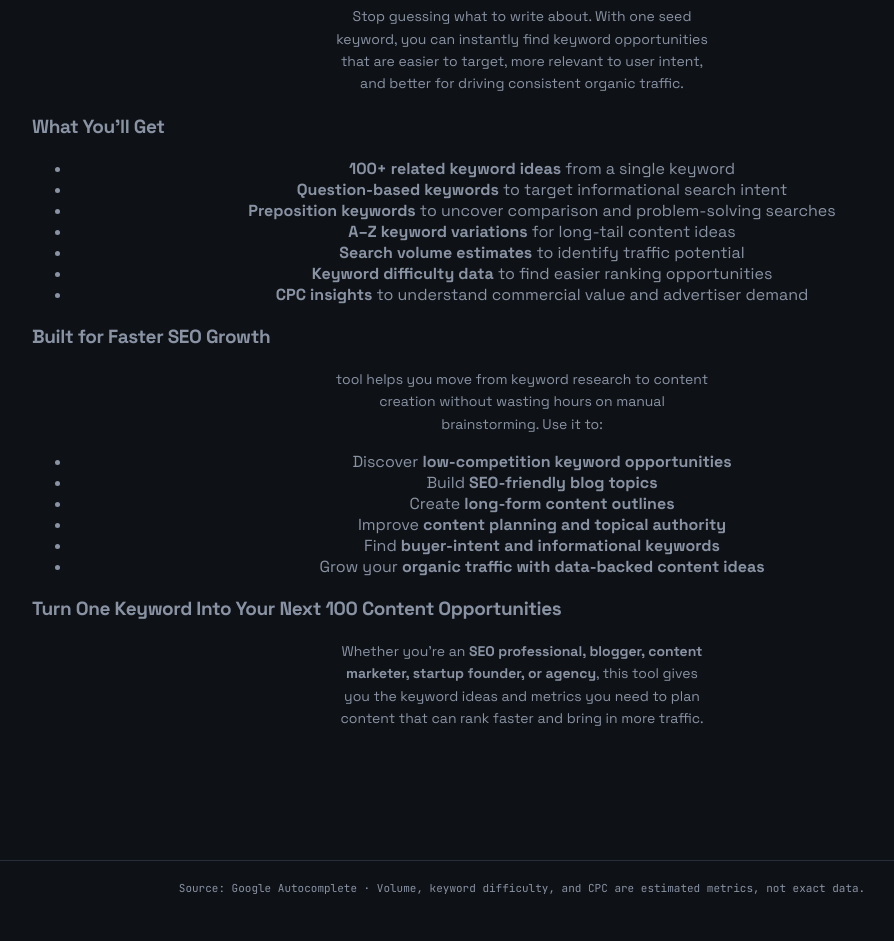
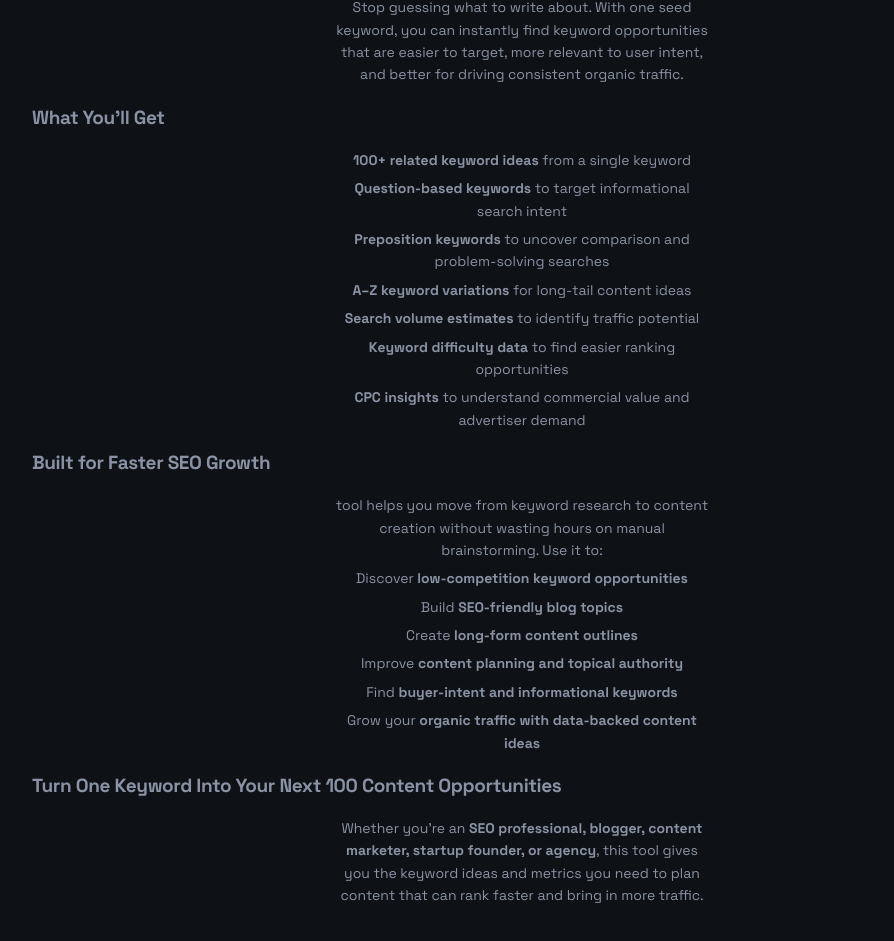
Before and after one commit to smsantosh36/Keyword, a Next.js app: page / in a window 1280 px wide. Shown: the part 705-1646 px from the top of the page, without its empty margins (118-1012 px from the left). Before the commit the page ends 1620 px from the top, so only its background shows below. Built offline with nearby package versions, Linux system fonts and the light colour scheme.

Commit message:
seo issue

```diff
--- a/app/globals.css
+++ b/app/globals.css
@@ -88,7 +88,8 @@ body{
 
 /* ---------- Main content ---------- */
 main{ max-width: 1100px; margin: 0 auto; padding: 26px 40px 60px; }
-
+.contentboxseo h2{font-size: 16px; text-align: center; width: 100%;}
+.contentboxseo p{font-size: 14px; text-align: center; width: 100%;}
 .status-bar{
   display:flex; align-items:center; justify-content:space-between;
   margin-bottom: 16px; flex-wrap:wrap; gap:10px;
--- a/app/page.jsx
+++ b/app/page.jsx
@@ -156,32 +156,32 @@ export default function Home() {
         {!loading && !errored && results.length === 0 && (
           <div className="empty-state">
             <div className="glyph">[ _ ]</div>
-            <div>
+            <div className="contentboxseo">
               <h2 className="brand">Find Profitable Keywords Faster and Grow Your Organic Traffic</h2>
               <p className="count">Turn a single seed keyword into <b>100+ high-value keyword ideas</b> in seconds. Our keyword research tool automatically expands your keyword into <b>questions, prepositions, and A to Z variations</b> so you can uncover exactly what your audience is searching for.</p>
               <p className="count">Get the data you need to make smarter SEO decisions — including <b>estimated search volume, keyword difficulty, and CPC</b> — all in one place. Whether you're planning blog content, building topic clusters, targeting long-tail keywords, or scaling your SEO strategy, this tool helps you discover ranking opportunities faster. </p>
               <h3 className="brand">Why Use This Keyword Research Tool?</h3>
               <p>Stop guessing what to write about. With one seed keyword, you can instantly find keyword opportunities that are easier to target, more relevant to user intent, and better for driving consistent organic traffic.</p>
               <h3 className="brand">What You’ll Get</h3>
-              <ul className="count">
-                  <li><b>100+ related keyword ideas</b> from a single keyword</li>
-                  <li><b>Question-based keywords</b> to target informational search intent</li>
-                  <li><b>Preposition keywords</b> to uncover comparison and problem-solving searches</li>
-                  <li><b>A–Z keyword variations</b> for long-tail content ideas</li>
-                  <li><b>Search volume estimates</b> to identify traffic potential</li>
-                  <li><b>Keyword difficulty data</b> to find easier ranking opportunities</li>
-                  <li><b>CPC insights</b> to understand commercial value and advertiser demand</li>
-              </ul>
+
+                  <p className="count"><b>100+ related keyword ideas</b> from a single keyword</p>
+                  <p className="count"><b>Question-based keywords</b> to target informational search intent</p>
+                  <p className="count"><b>Preposition keywords</b> to uncover comparison and problem-solving searches</p>
+                  <p className="count"><b>A–Z keyword variations</b> for long-tail content ideas</p>
+                  <p className="count"><b>Search volume estimates</b> to identify traffic potential</p>
+                  <p className="count"><b>Keyword difficulty data</b> to find easier ranking opportunities</p>
+                  <p className="count"><b>CPC insights</b> to understand commercial value and advertiser demand</p>
+
               <h3 className="brand"> Built for Faster SEO Growth</h3>
               <p className="count"> tool helps you move from keyword research to content creation without wasting hours on manual brainstorming. Use it to:</p>
-              <ul className="count">
-                  <li>Discover <b>low-competition keyword opportunities</b></li>
-                  <li>Build <b>SEO-friendly blog topics</b></li>
-                  <li>Create <b>long-form content outlines</b></li>
-                  <li>Improve <b>content planning and topical authority</b></li>
-                  <li>Find <b>buyer-intent and informational keywords</b></li>
-                  <li>Grow your <b>organic traffic with data-backed content ideas</b></li>
-              </ul>
+
+                  <p className="count">Discover <b>low-competition keyword opportunities</b></p>
+                  <p className="count">Build <b>SEO-friendly blog topics</b></p>
+                  <p className="count">Create <b>long-form content outlines</b></p>
+                  <p className="count">Improve <b>content planning and topical authority</b></p>
+                  <p className="count">Find <b>buyer-intent and informational keywords</b></p>
+                  <p className="count">Grow your <b>organic traffic with data-backed content ideas</b></p>
+
               <h3 className="brand">Turn One Keyword Into Your Next 100 Content Opportunities</h3>
               <p className="count">Whether you're an <b>SEO professional, blogger, content marketer, startup founder, or agency</b>, this tool gives you the keyword ideas and metrics you need to plan content that can rank faster and bring in more traffic.</p>
             </div>
```
